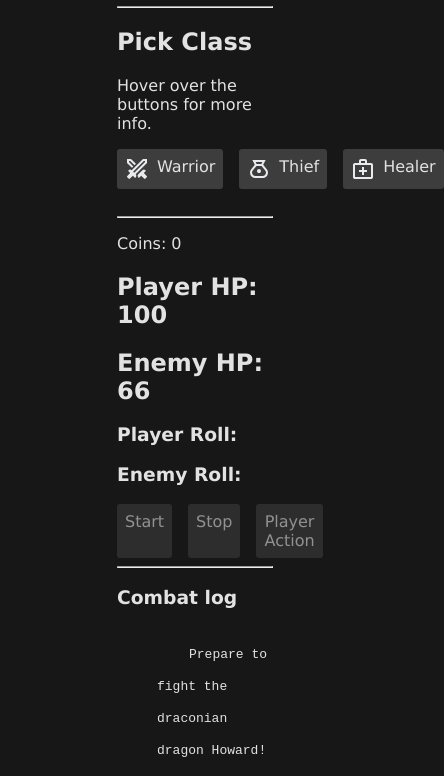
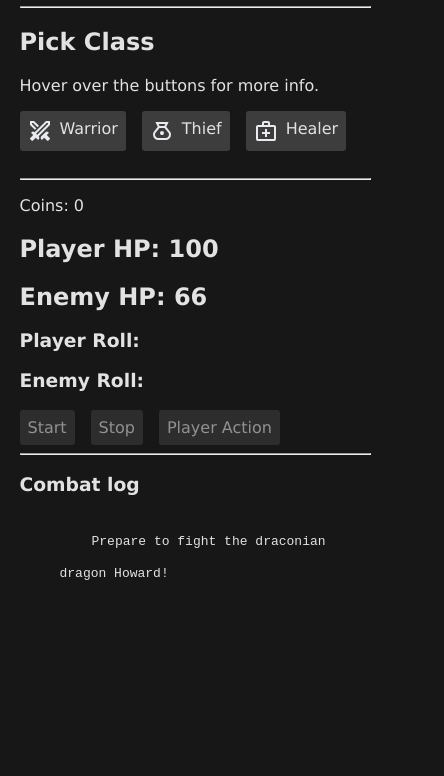
Before and after one commit to Frisaf/brawl-webb, a plain HTML site: page index.html in a window 390 px wide. Shown: the part 75-851 px from the top of the page, 444 px wide, since content can reach past the window. Drawn offline with Linux system fonts and the light colour scheme; a web font is replaced by a local one.

Commit message:
update readme and change style to suit mobile screens

```diff
--- a/style.css
+++ b/style.css
@@ -16,6 +16,12 @@ body, main {
 main {
     width: 40%;
     margin-inline: auto;
+}
+
+@media only screen and (max-width: 1000px) {
+    main {
+        width: 90%;
+    }
 }
 
 button {
@@ -83,6 +89,7 @@ button:active {
     display: flex;
     gap: 1rem;
     align-content: center;
+    flex-wrap: wrap;
 }
 
 .hpLow {
```
Also changed, not shown: 1 other file.
